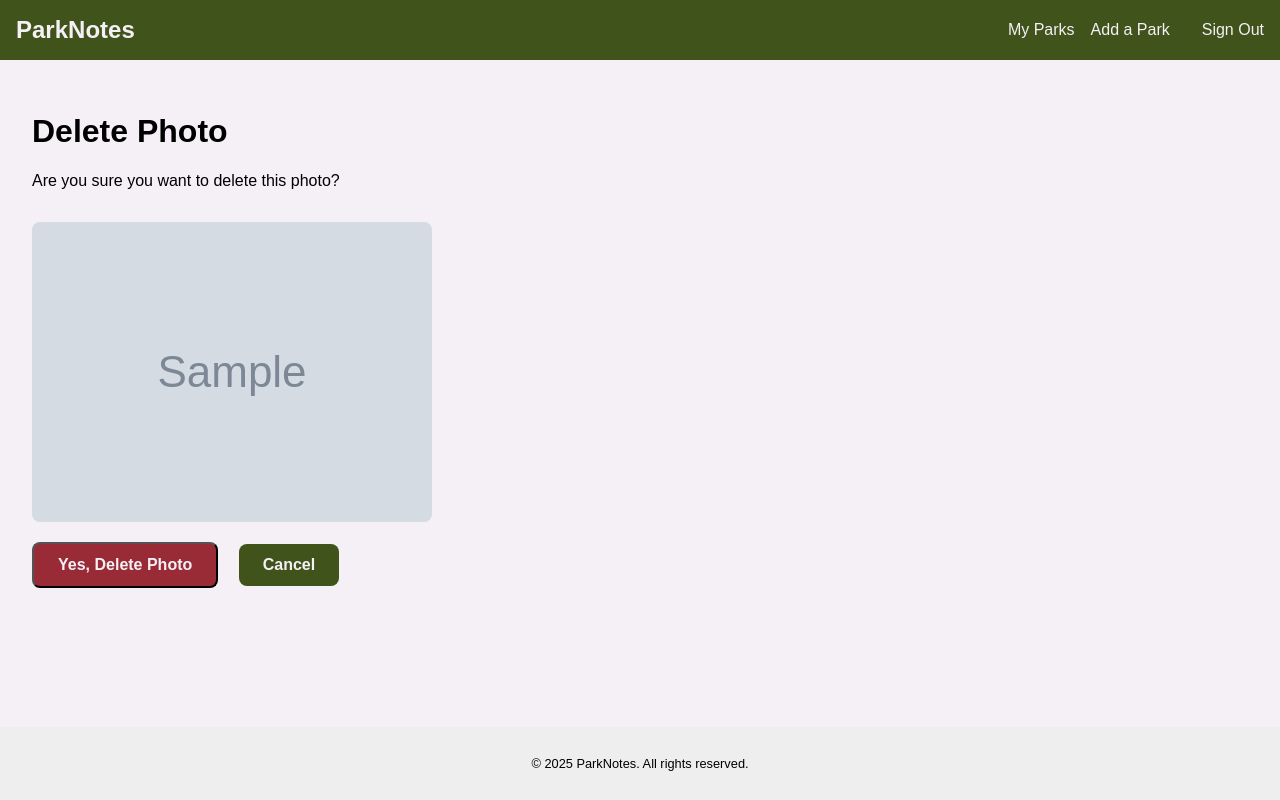
After one commit to abl00mfield/national_parks_django, a Django app: page /userphotos/1/delete/ in a window 1280 px wide. The commit adds this page. Run offline with Django 5.2, Linux system fonts and the light colour scheme; a user stored in the database is signed in; tables that the repository leaves empty hold one stand-in row (values such as "Sample post"); grey boxes marked "Sample" are stand-in pictures.

Commit message:
added delete for uploaded photos

```diff
--- a/main_app/models.py
+++ b/main_app/models.py
@@ -1,5 +1,6 @@
 from django.db import models
 from django.contrib.auth.models import User
+import os
 
 
 class NationalPark(models.Model):
@@ -58,5 +59,11 @@ class UserPhoto(models.Model):
     def __str__(self):
         return f"Photo for {self.user_park_info.park.name} by {self.user_park_info.user.username}"
 
+    def delete(self, *args, **kwargs):
+        if self.image:
+            if os.path.isfile(self.image.path):
+                os.remove(self.image.path)
+        super().delete(*args, **kwargs)
+
 
 # Create your models here.
--- a/main_app/templates/landing.html
+++ b/main_app/templates/landing.html
@@ -1,10 +1,11 @@
 {% extends "base.html" %}
+{% load static %}
 
 {% block content %}
 <div class="landing-container">
     <h1>Welcome to ParkNotes</h1>
     <p>From bucket list to memory book — plan and remember your National Park adventures.</p>
-
+    <img src="{% static 'images/zion.jpg' %}" alt="zion park mountains" />
     {% if not user.is_authenticated %}
         <div class="landing-buttons">
             <a href="{% url 'signup' %}" class="btn">Get Started</a>
--- a/main_app/templates/user_parkinfo_detail.html
+++ b/main_app/templates/user_parkinfo_detail.html
@@ -46,6 +46,7 @@
                     {% if photo.caption %}
                         <p>{{ photo.caption }}</p>
                     {% endif %}
+                    <a class ="btn danger-btn small-btn" href="{% url 'delete_user_photo' photo.pk %}">Delete</a>
                 </div>
             {% endfor %}
         </div>
--- a/main_app/templates/user_parkinfo_form.html
+++ b/main_app/templates/user_parkinfo_form.html
@@ -1,9 +1,5 @@
 {% extends "base.html" %}
 {% load static %}
-
-{% block head%}
-<link rel="stylesheet" href="{% static 'css/form.css' %}">
-{% endblock%}
 
 {% block content %}
 
--- /dev/null
+++ b/main_app/templates/user_photo_confirm_delete.html
@@ -0,0 +1,19 @@
+{% extends "base.html" %}
+{% load static %}
+{% block content %}
+
+{% block head %}
+<link rel="stylesheet" href="{% static 'css/confirm-delete.css' %}">
+{% endblock%}
+<h1>Delete Photo</h1>
+
+<p>Are you sure you want to delete this photo?</p>
+
+<img class="confirm_delete" src="{{ object.image.url }}" alt="{{ object.caption }}" >
+
+<form method="POST">
+    {% csrf_token %}
+    <button type="submit" class="btn danger-btn">Yes, Delete Photo</button>
+    <a href="{% url 'userpark_detail' pk=object.user_park_info.pk %}" class="btn cancel-btn" >Cancel</a>
+</form>
+{% endblock %}
--- a/main_app/templates/user_photo_form.html
+++ b/main_app/templates/user_photo_form.html
@@ -1,9 +1,6 @@
 {% extends "base.html" %}
 {% load static %}
 
-{% block head %}
-<link rel="stylesheet" href="{% static 'css/form.css' %}">
-{% endblock%}
 {% block content %}
 <h1>Upload a New Photo</h1>
 
--- a/main_app/urls.py
+++ b/main_app/urls.py
@@ -32,4 +32,9 @@ urlpatterns = [
     path(
         "userparks/<int:pk>", views.UserParkInfoDetail.as_view(), name="userpark_detail"
     ),
+    path(
+        "userphotos/<int:pk>/delete/",
+        views.UserPhotoDelete.as_view(),
+        name="delete_user_photo",
+    ),
 ]
--- a/main_app/views.py
+++ b/main_app/views.py
@@ -139,24 +139,24 @@ class UserParkInfoDetail(LoginRequiredMixin, FormMixin, DetailView):
             new_photo = form.save(commit=False)
             new_photo.user_park_info = self.object
             new_photo.save()
+            messages.success(self.request, "Picture added successfully!")
             return self.form_valid(form)
         else:
             return self.form_invalid(form)
 
 
-# class UserPhotoCreate(LoginRequiredMixin, CreateView):
-#     model = UserPhoto
-#     fields = ["image", "caption"]
-#     template_name = "user_photo_form.html"
+class UserPhotoDelete(LoginRequiredMixin, DeleteView):
+    model = UserPhoto
+    template_name = "user_photo_confirm_delete.html"
 
-#     def form_valid(self, form):
-#         user_park_info = UserParkInfo.objects.get(
-#             id=self.kwargs["parkinfo_id"], user=self.request.user
-#         )
-#         form.instance.user_park_info = user_park_info
-#         return super().form_valid(form)
+    def get_success_url(self):
+        return reverse_lazy(
+            "userpark_detail", kwargs={"pk": self.object.user_park_info.pk}
+        )
 
-#     def get_success_url(self):
-#         return reverse_lazy(
-#             "userpark_detail", kwargs={"pk": self.kwargs["parkinfo_id"]}
-#         )
+    def get_queryset(self):
+        return UserPhoto.objects.filter(user_park_info__user=self.request.user)
+
+    def delete(self, request, *args, **kwargs):
+        messages.success(self.request, "Photo deleted successfully")
+        return super().delete(request, *args, **kwargs)
--- /dev/null
+++ b/static/css/confirm-delete.css
@@ -0,0 +1,10 @@
+.confirm_delete {
+  max-width: 400px;
+  width: 100%;
+  border-radius: 8px;
+  margin: 1rem 0;
+}
+
+.cancel-btn {
+  margin-left: 1rem;
+}
--- a/static/css/park_detail.css
+++ b/static/css/park_detail.css
@@ -18,7 +18,7 @@
 
 .back-link a {
   text-decoration: none;
-  color: #4caf50;
+  color: white;
   font-weight: bold;
 }
 
--- a/static/css/park_list.css
+++ b/static/css/park_list.css
@@ -12,6 +12,12 @@
   box-shadow: 0 2px 5px rgba(0, 0, 0, 0.1);
   text-align: center;
   padding: 1rem;
+  transition: transform 0.3s ease, box-shadow 0.3s ease;
+}
+
+.park-card:hover {
+  transform: scale(1.05);
+  box-shadow: 0 4px 12px rgba(0, 0, 0, 0.2);
 }
 
 .park-card img {
--- a/static/css/styles.css
+++ b/static/css/styles.css
@@ -1,3 +1,10 @@
+/* colors
+darkblue #2b4162
+lightblue #385F71
+darkgreen #40531B
+lightgreen #618B4A
+offwhite #F5F0F6 */
+
 body,
 html {
   font-family: Arial, sans-serif;
@@ -6,6 +13,7 @@ html {
   height: 100%;
   display: flex;
   flex-direction: column;
+  background-color: #f5f0f6;
 }
 
 main {
@@ -13,17 +21,17 @@ main {
 }
 
 nav {
-  background-color: #2e8b57;
+  background-color: #40531b;
   padding: 1rem;
 }
 
 a {
-  color: #2e8b57; /* Forest Green */
+  color: #40531b;
   text-decoration: none;
 }
 
 a:hover {
-  color: #4682b4; /* Sky Blue */
+  color: #2b4162;
   text-decoration: none;
 }
 .nav-container {
@@ -33,7 +41,7 @@ a:hover {
 }
 
 .nav-links {
-  list-style: none; /* remove bullets */
+  list-style: none;
   margin: 0;
   padding: 0;
   display: flex;
@@ -45,15 +53,29 @@ a:hover {
 }
 
 .nav-links a {
-  color: white;
+  color: #f5f0f6;
   text-decoration: none;
+}
+
+.nav-links a:hover {
+  color: #ffdab2;
+}
+
+.landing-container img {
+  max-width: 600px;
+  width: 100%;
+  object-fit: cover;
 }
 
 .logo {
   font-weight: bold;
-  color: white;
+  color: #f5f0f6;
   text-decoration: none;
   font-size: 1.5rem;
+}
+
+.logo:hover {
+  color: #ffdab2;
 }
 
 main {
@@ -75,7 +97,7 @@ footer {
 #logout-form button {
   background: none;
   border: none;
-  color: white;
+  color: #f5f0f6;
   cursor: pointer;
   font: inherit;
   padding: 0;
@@ -83,6 +105,7 @@ footer {
 }
 
 #logout-form button:hover {
+  color: #ffdab2;
 }
 
 .landing-container {
@@ -95,8 +118,8 @@ footer {
 }
 
 .landing-buttons .btn {
-  background-color: #2e8b57;
-  color: white;
+  background-color: #40531b;
+  color: #f5f0f6;
   padding: 0.75rem 1.5rem;
   margin: 0 0.5rem;
   text-decoration: none;
@@ -105,14 +128,14 @@ footer {
 }
 
 .landing-buttons .btn:hover {
-  background-color: #246c45;
+  background-color: #618b4a;
 }
 
 .btn {
   display: inline-block;
   padding: 0.75rem 1.5rem;
-  background-color: #2e8b57; /* Forest Green */
-  color: white;
+  background-color: #40531b;
+  color: #f5f0f6;
   font-weight: bold;
   text-decoration: none;
   border-radius: 8px;
@@ -120,8 +143,20 @@ footer {
   font-size: 1rem;
 }
 
+.small-btn {
+  font-size: 0.8rem;
+  padding: 0.5rem 1rem;
+  margin: 0.25rem;
+}
+
+.danger-btn {
+  background-color: #982b36; /* Bootstrap red */
+  color: #f5f0f6;
+}
+
 .btn:hover {
-  background-color: #4682b4; /* Sky Blue */
+  background-color: #385f71;
+  color: #f5f0f6;
   transform: translateY(-2px);
 }
 
@@ -142,7 +177,7 @@ footer {
 
 .message.success {
   background-color: #d4edda;
-  color: #155724;
+  color: #618b4a;
 }
 
 .message.error {
```
Also changed, not shown: static/css/dashboard.css (+3 -14 lines), media/user_photos/david_oregon.jpeg (deleted), static/images/zion.jpg (added).
